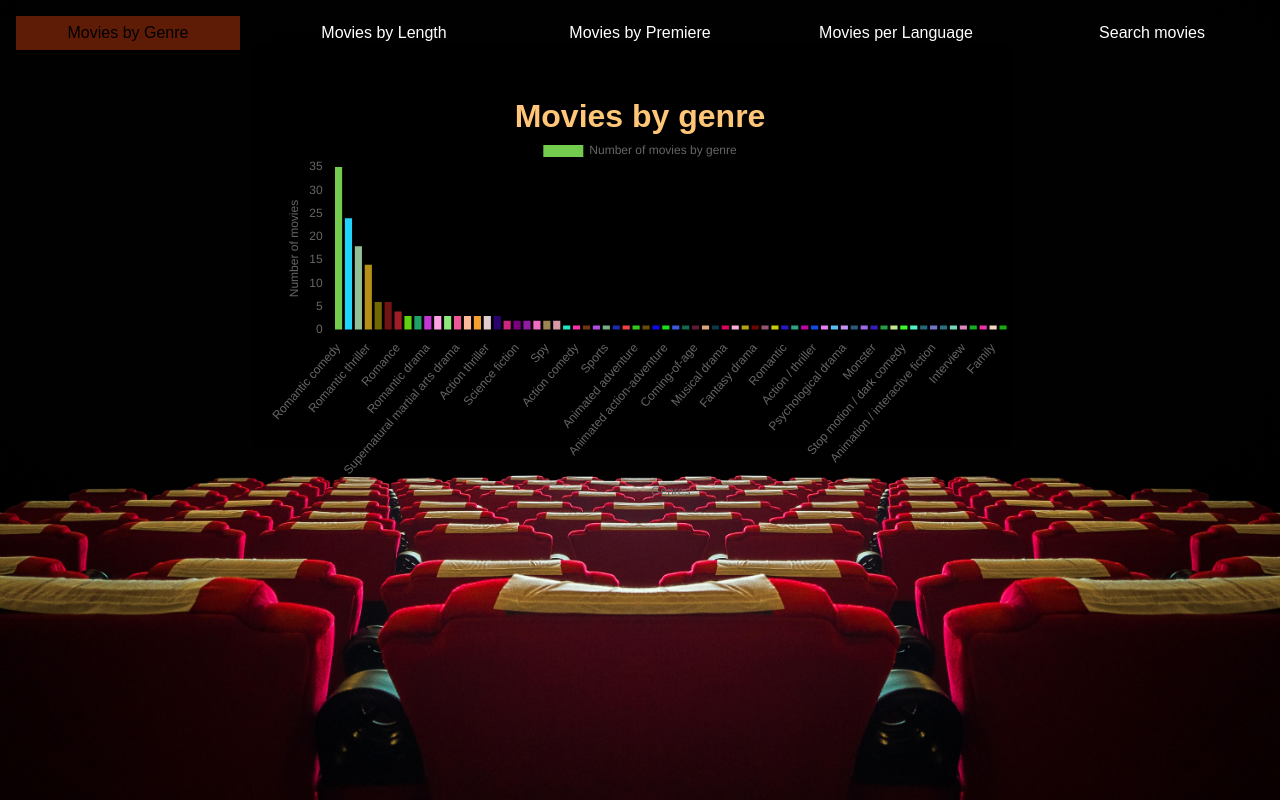
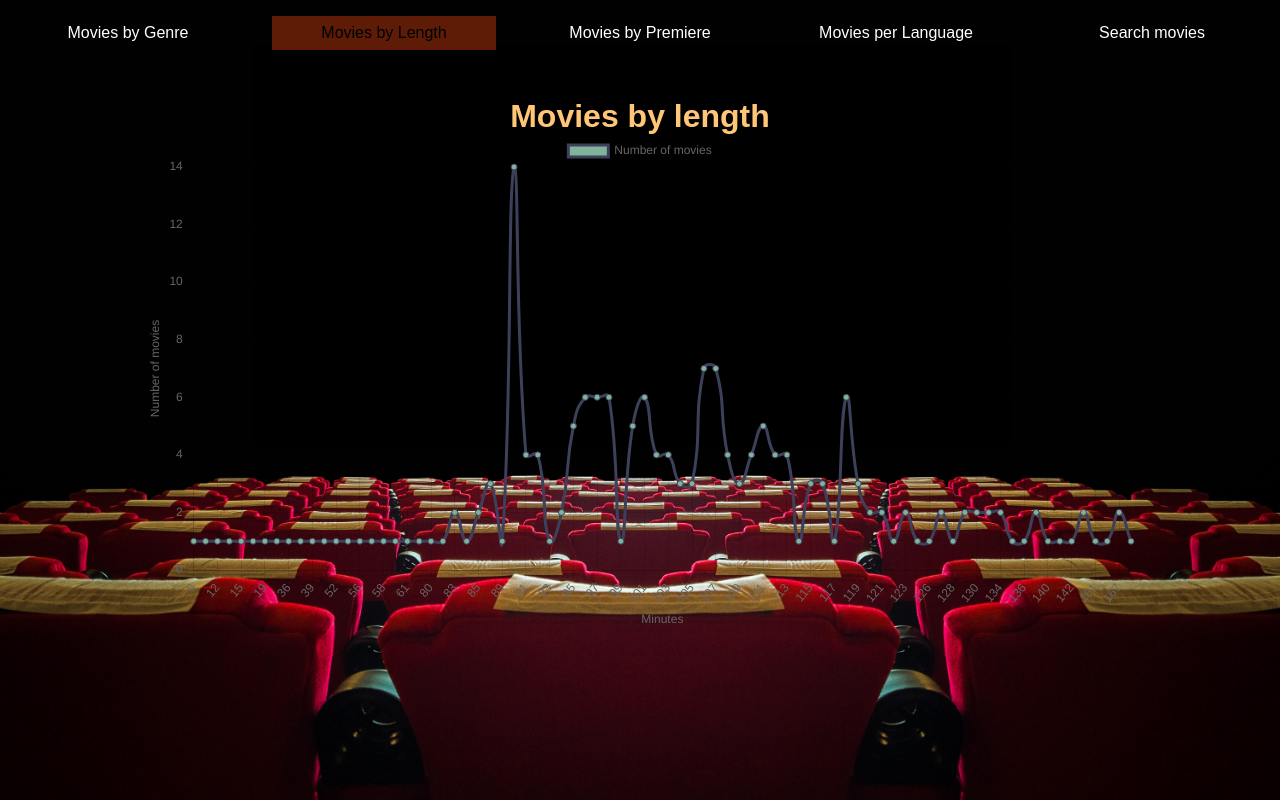
Before and after one commit to vectorell/MovieTown, a React (Vite) app: page /#/movies-by-length in a window 1280 px wide. Before the commit this address led to /#/movies-by-genre. Built offline with nearby package versions, Linux system fonts and the light colour scheme.

Commit message:
adjusted css

```diff
--- a/src/components/framerMotion/FramerPageTitle.jsx
+++ b/src/components/framerMotion/FramerPageTitle.jsx
@@ -5,8 +5,8 @@ export default function FramerPageTitle({ title }) {
     return (
         <motion.h1
             className="page-title"
-            initial={{ color: '#fff', x: -20 }}
-            transition={{ duration: 1, type: 'spring', stiffness: 200 }}
+            initial={{ color: '#fff', x: -30 }}
+            transition={{ type: 'spring', duration: 1.5 }}
             animate={{ color: 'rgb(255, 198, 119)', x:0 }}>
 
         { title }
--- a/src/data/configs/numberOfMoviesPerLanguage.js
+++ b/src/data/configs/numberOfMoviesPerLanguage.js
@@ -11,6 +11,7 @@ export function getPieConfig(numberOfLanguages) {
                 backgroundColor: assignColor(numberOfMoviesPerLanguage(numberOfLanguages)),
                 borderWidth: 1,
                 borderColor: '#000',
+                // radius: '90%',
             },
         ],
     };
--- a/src/index.css
+++ b/src/index.css
@@ -31,8 +31,8 @@ body::-webkit-scrollbar {
 .content {
     /* background-color: #000000d1; */
     border-radius: 1em;
-    width: 60%;
-    height: 50%;
+    width: 80%;
+    height: 90%;
     padding: 1em;
     display: flex;
     flex-direction: column;
```
